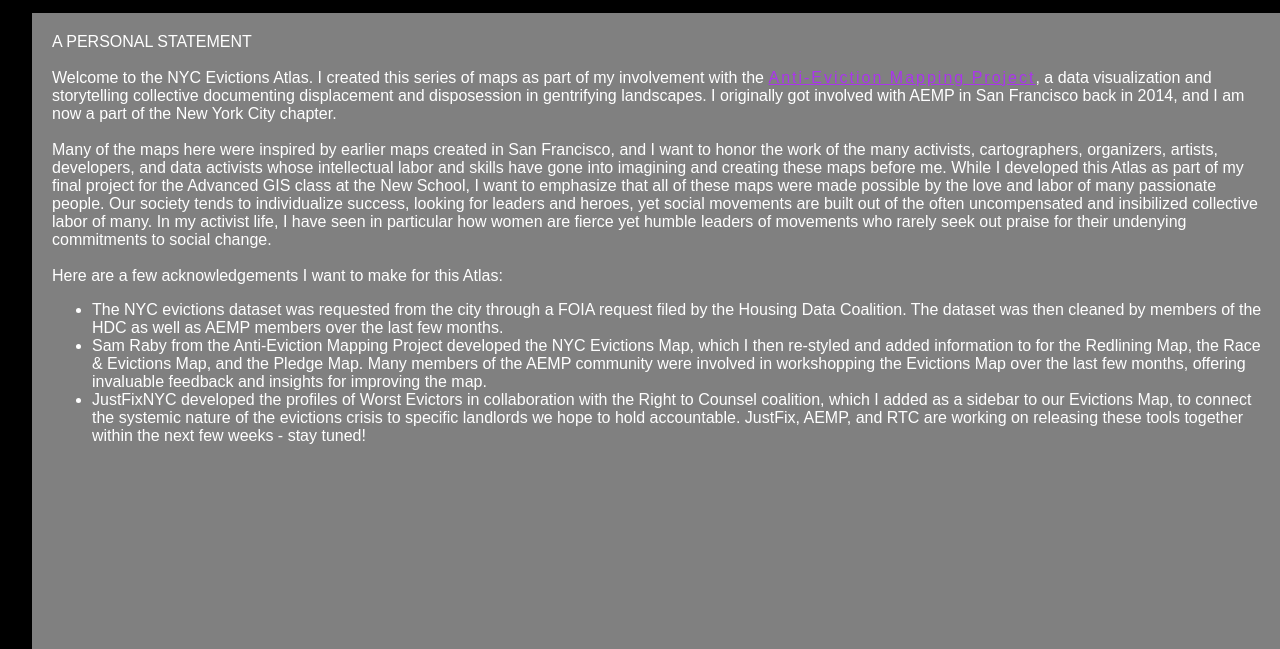
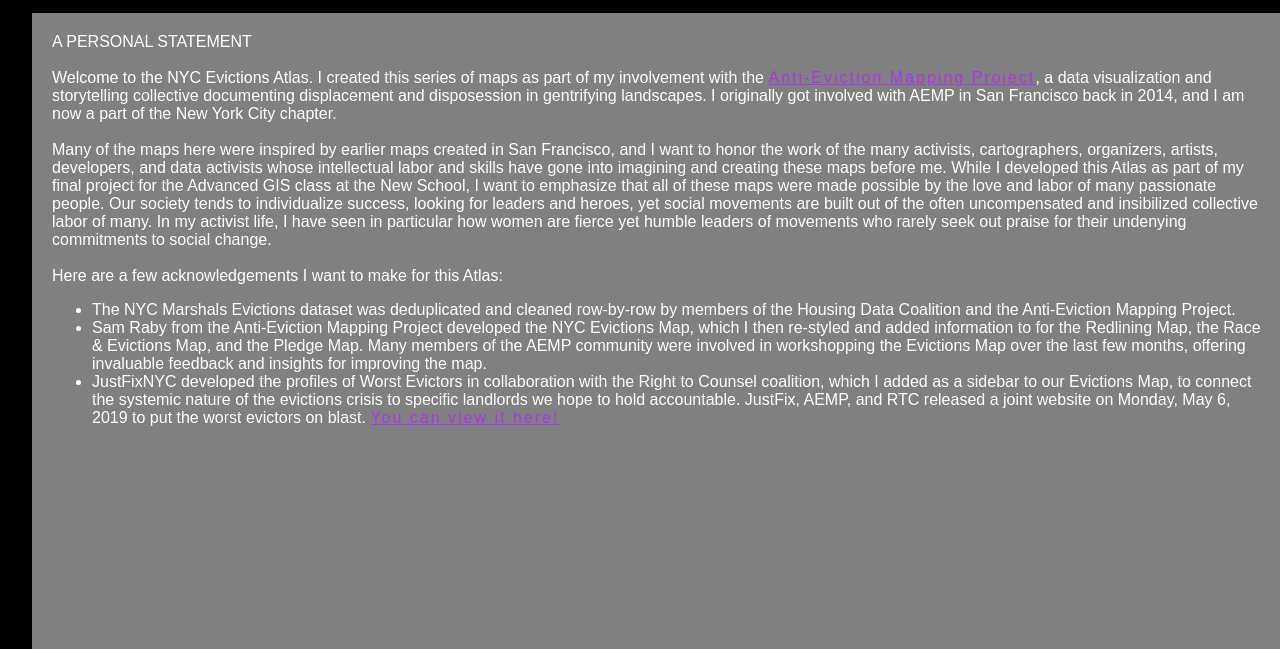
Before and after one commit to manonchu/nycevictionsatlas, a plain HTML site: page index.html in a window 1280 px wide. Shown: the part 151-800 px from the top of the page. Drawn offline with nearby package versions, Linux system fonts and the light colour scheme; a script that the page names is missing.

Commit message:
🙉🚀 Updated with Glitch

```diff
--- a/index.html
+++ b/index.html
@@ -43,9 +43,9 @@
     <br></br>
     Here are a few acknowledgements I want to make for this Atlas:
     <ul>
-    <li>The NYC evictions dataset was requested from the city through a FOIA request filed by the Housing Data Coalition. The dataset was then cleaned by members of the HDC as well as AEMP members over the last few months.</li>
+    <li>The NYC Marshals Evictions dataset was deduplicated and cleaned row-by-row by members of the Housing Data Coalition and the Anti-Eviction Mapping Project.</li>
     <li>Sam Raby from the Anti-Eviction Mapping Project developed the NYC Evictions Map, which I then re-styled and added information to for the Redlining Map, the Race & Evictions Map, and the Pledge Map. Many members of the AEMP community were involved in workshopping the Evictions Map over the last few months, offering invaluable feedback and insights for improving the map.</li>
-    <li>JustFixNYC developed the profiles of Worst Evictors in collaboration with the Right to Counsel coalition, which I added as a sidebar to our Evictions Map, to connect the systemic nature of the evictions crisis to specific landlords we hope to hold accountable. JustFix, AEMP, and RTC are working on releasing these tools together within the next few weeks - stay tuned! </li>
+    <li>JustFixNYC developed the profiles of Worst Evictors in collaboration with the Right to Counsel coalition, which I added as a sidebar to our Evictions Map, to connect the systemic nature of the evictions crisis to specific landlords we hope to hold accountable. JustFix, AEMP, and RTC released a joint website on Monday, May 6, 2019 to put the worst evictors on blast. <a href="https://www.worstevictorsnyc.org/">You can view it here!</a> </li>
     </ul>
     </div>
   </body2>
```
Also changed, not shown: evictors.html (+1 -1 lines).
